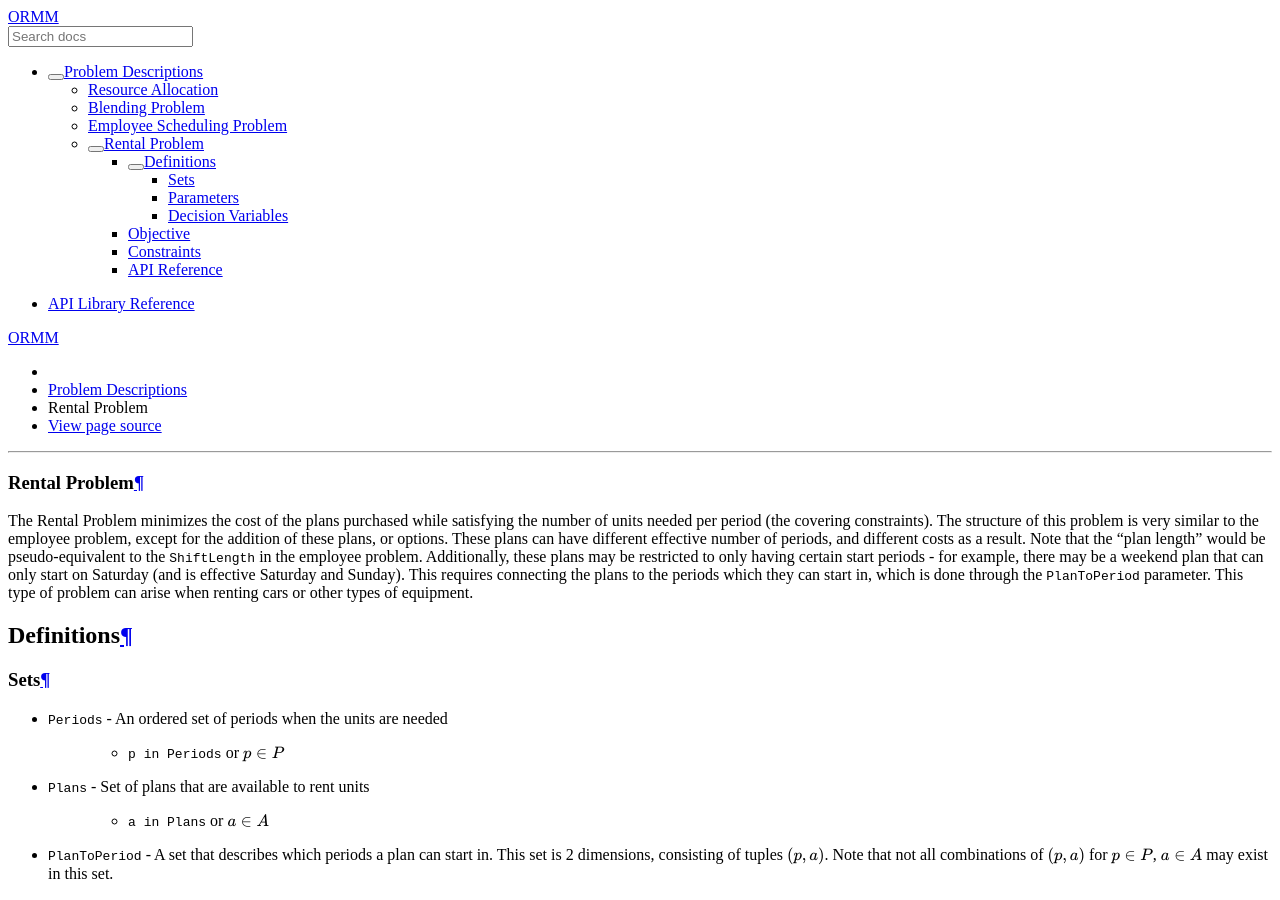
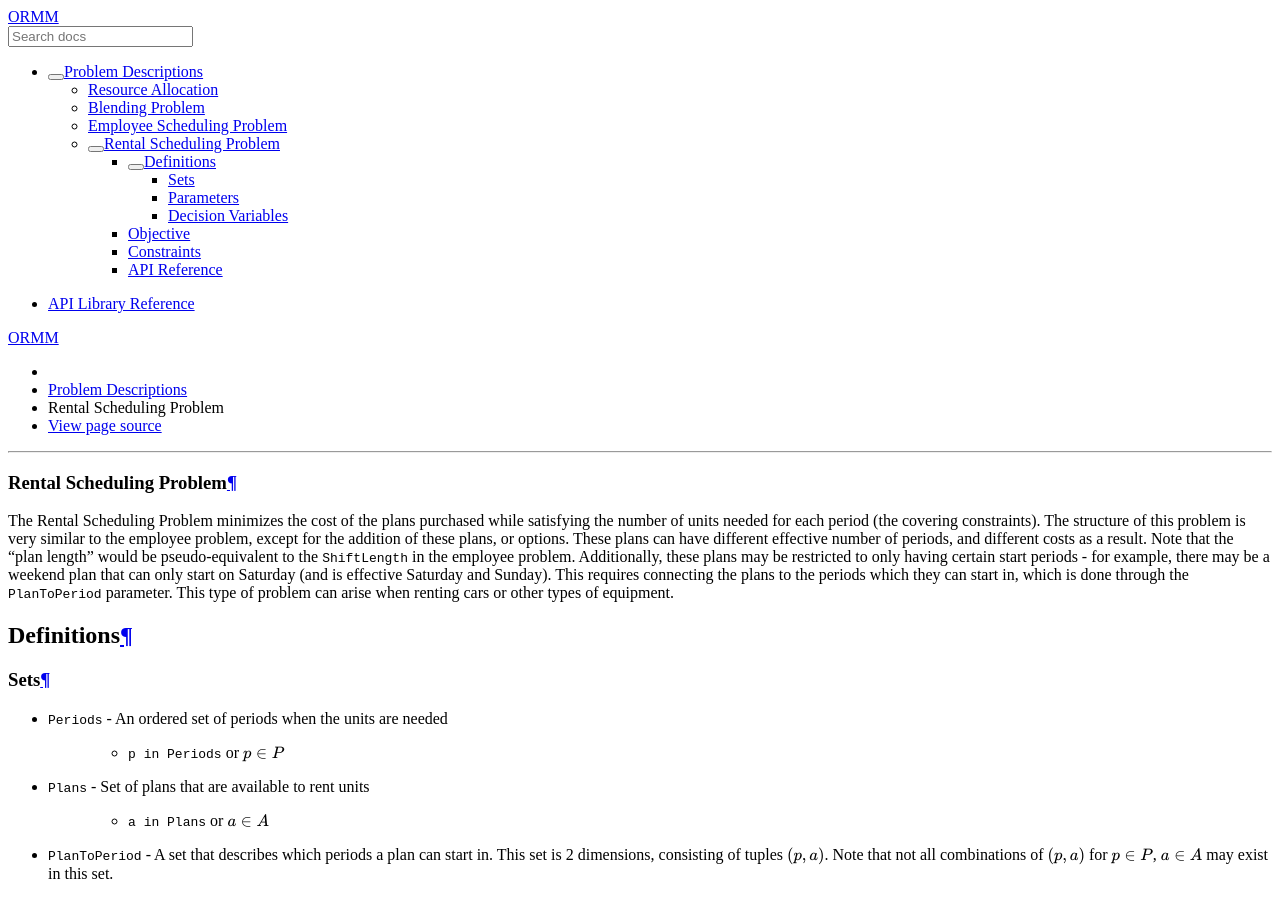
Before and after one commit to egbuck/ormm, a Sphinx documentation site: the page built from docs/source/problem_desc/rental.rst, in a window 1280 px wide and 900 px high. Built offline with Sphinx 7.4.7 and the Read the Docs theme 2.0.0, drawn with Linux system fonts in a browser that asks for light colours.

```diff
--- a/docs/source/problem_desc/rental.rst
+++ b/docs/source/problem_desc/rental.rst
@@ -1,7 +1,7 @@
-Rental Problem
+Rental Scheduling Problem
 ===========================
-The Rental Problem minimizes the cost of the plans purchased
-while satisfying the number of units needed per period (the covering constraints).
+The Rental Scheduling Problem minimizes the cost of the plans purchased
+while satisfying the number of units needed for each period (the covering constraints).
 The structure of this problem is very similar to the employee problem,
 except for the addition of these plans, or options.
 These plans can have different effective number of periods, and different costs
```
Also changed, not shown: README.rst (+66 -2 lines), 2 other files.
